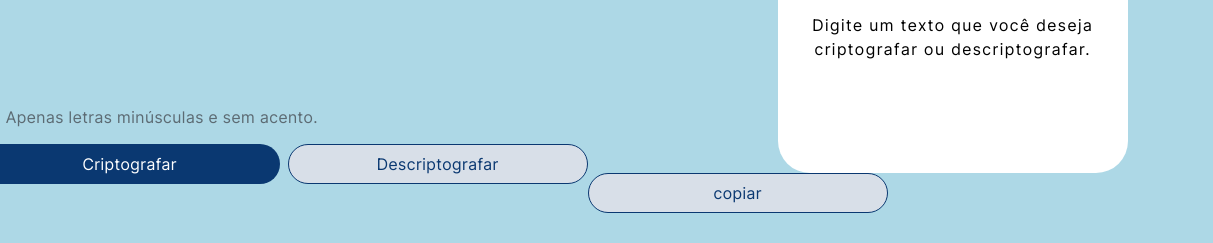
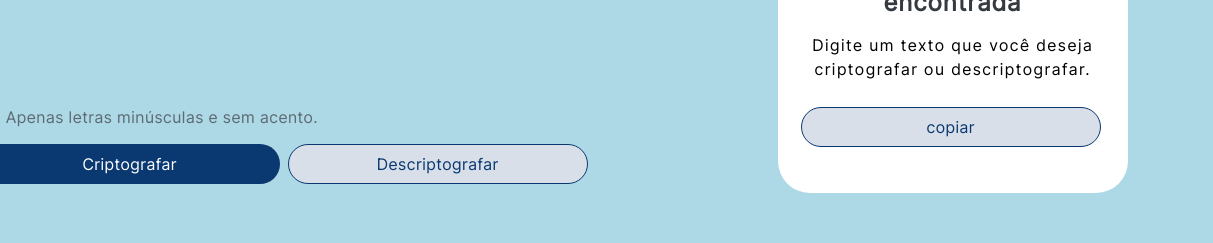
Before and after one commit to Programador2023/Decodificador, a plain HTML site: page index.html in a window 1280 px wide. Shown: the part 557-800 px from the top of the page, 67-1280 px from the left. Drawn offline with Linux system fonts and the light colour scheme.

Commit message:
Criei uma class para o botão copiar, posicionei o botão copiar, criei styles para o botão, criei uma variável, para função encriptar.

```diff
--- a/index.html
+++ b/index.html
@@ -32,6 +32,7 @@
       </div>
       <div class="rigth">
         <section class="wapper__aside">
+
           <img
             class="img__aside"
             src="assets/High quality products 1 1.png"
@@ -45,8 +46,9 @@
             Digite um texto que você deseja <br />
             criptografar ou descriptografar.
           </p>
+          <button class="btn__descriptografar__copiar">copiar</button>
         </section>
-        <button class="btn__descriptografar">copiar</button>
+
       </div>
     </div>
   </body>
--- a/script.js
+++ b/script.js
@@ -7,6 +7,8 @@ const textArea = document.querySelector(".input-top");
 let inputValue;
 function encriptar() {
 wapperAside.innerHTML = inputValue
+
+let resultCripto = inputValue
 }
 
 function changeInput(event) {
--- a/styles.css
+++ b/styles.css
@@ -43,6 +43,7 @@ body {
     line-height: 48px;
     letter-spacing: 0em;
     text-align: left;
+    text-transform: lowercase;
   }
   .paragrafo-wapper {
     display: flex;
@@ -106,6 +107,7 @@ body {
   line-height: 19px;
   letter-spacing: 1px;
   text-align: center;
+  cursor: pointer;
 }
 .btn__descriptografar {
   width: 300px;
@@ -122,6 +124,7 @@ body {
   line-height: 19px;
   letter-spacing: 1px;
   text-align: center;
+  cursor: pointer;
 }
 
 .btns-p {
@@ -154,3 +157,22 @@ body {
   opacity: 0.8;
   margin-left: 10px;
 }
+
+.btn__descriptografar__copiar {
+  margin: 10px 23px;
+  width: 300px;
+  height: 40px;
+  border-radius: 24px;
+  border: 1px solid;
+  background-color: #d8dfe8;
+  color: #0a3871;
+  text-align: center;
+  line-height: 19.36px;
+  font-family: "Inter Tight", sans-serif;
+  font-size: 16px;
+  font-weight: 400;
+  line-height: 19px;
+  letter-spacing: 1px;
+  text-align: center;
+  cursor: pointer;
+}
```
